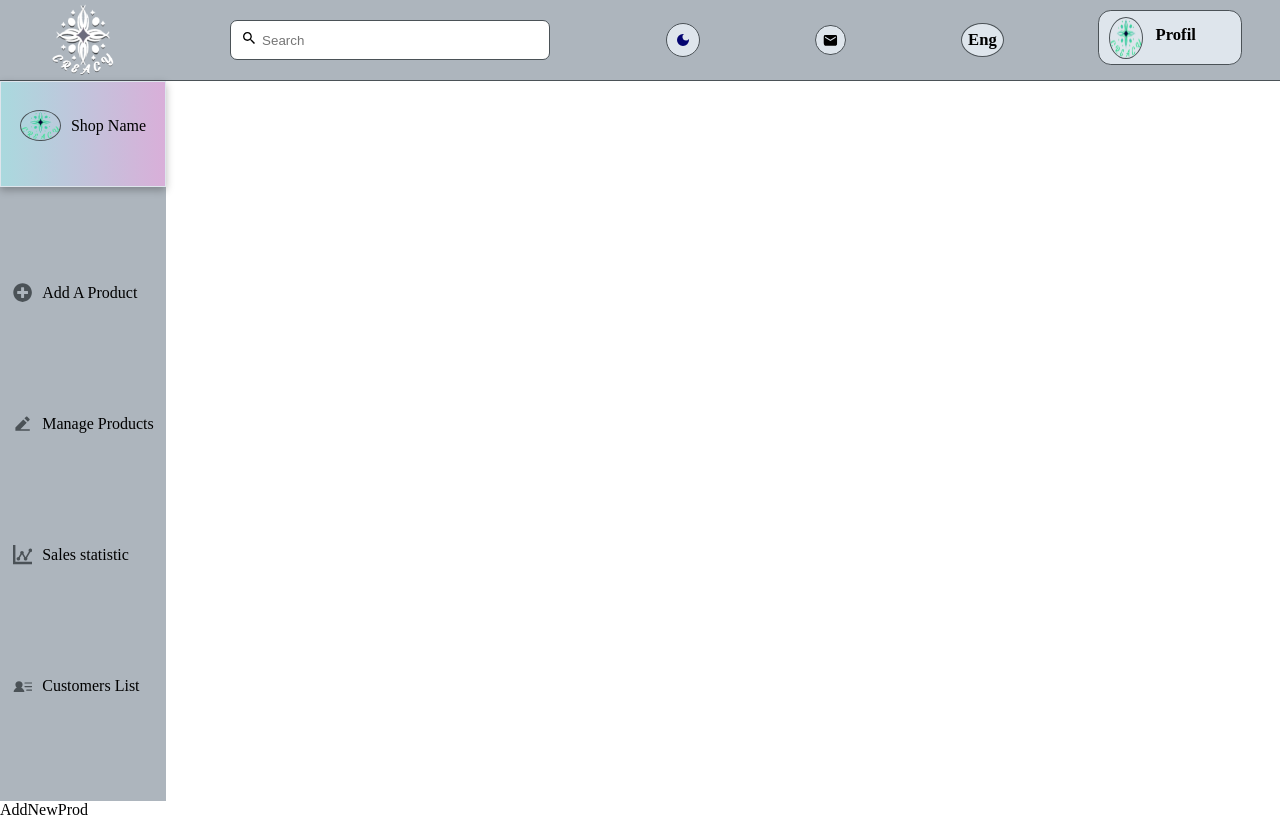
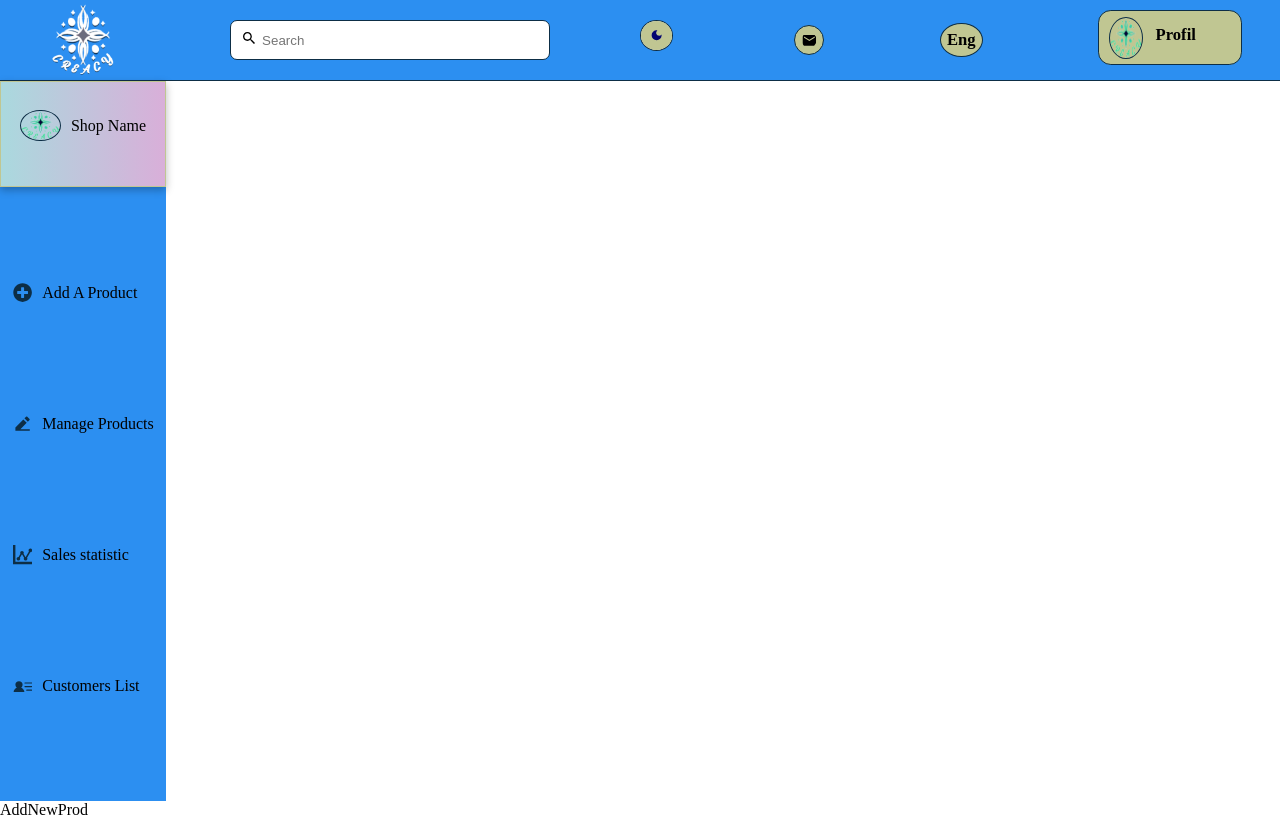
Before and after one commit to selma-lahouali/CREACY-front-end, a React (Vite) app: page /addNewProduct in a window 1280 px wide. Built offline with nearby package versions, Linux system fonts and the light colour scheme.

Commit message:
dark-light-Setting

```diff
--- /dev/null
+++ b/src/components/DarkLightMode/DarkLightMode.css
@@ -0,0 +1,22 @@
+.dark-light-mode {
+  border-radius: 50%;
+  position: absolute;
+  top: 2.5vh;
+  left: 50vw;
+  border: 1px solid var(--darkBleu);
+  display: flex;
+  align-items: center;
+  cursor: pointer;
+}
+.darkMode {
+  background-color: var(--lightBleu);
+  color: rgb(4, 4, 113);
+  border-radius: 50%;
+  padding: 0.6vw 0.7vw;
+}
+.lightMode {
+  background-color: var(--meduimleu);
+  color: rgb(215, 208, 0);
+  border-radius: 50%;
+  padding: 0.6vw 0.7vw;
+}
--- /dev/null
+++ b/src/components/DarkLightMode/DarkLightMode.jsx
@@ -0,0 +1,27 @@
+import { useState } from "react";
+import "./DarkLightMode.css";
+import { MdDarkMode, MdLightMode } from "react-icons/md";
+
+const DarkLightMode = ({ onToggle }) => {
+  const [theme, setTheme] = useState("dark");
+
+  const toggleTheme = () => {
+    const newTheme = theme === "dark" ? "light" : "dark";
+    setTheme(newTheme);
+    onToggle(newTheme);
+  };
+
+  return (
+    <>
+      <button className="dark-light-mode" onClick={toggleTheme}>
+        {theme === "dark" ? (
+          <MdDarkMode className="darkMode" />
+        ) : (
+          <MdLightMode className="lightMode" />
+        )}
+      </button>
+    </>
+  );
+};
+
+export default DarkLightMode;
--- a/src/components/MyShopSideBar/MyShopSideBar.css
+++ b/src/components/MyShopSideBar/MyShopSideBar.css
@@ -39,6 +39,7 @@
   margin-bottom: 9vh;
   display: flex;
   justify-content: center;
+
 }
 .shop-logo {
   width: 3vw;
--- a/src/components/MyShopSideBar/MyShopSideBar.jsx
+++ b/src/components/MyShopSideBar/MyShopSideBar.jsx
@@ -1,5 +1,4 @@
 import { Link, NavLink } from "react-router-dom";
-
 import "./MyShopSideBar.css";
 import { FaPlusCircle } from "react-icons/fa";
 import { RiEdit2Fill } from "react-icons/ri";
--- a/src/components/NavBar/NavBar.css
+++ b/src/components/NavBar/NavBar.css
@@ -17,6 +17,7 @@
   border-radius: 7px;
   padding-left: 2.4vw;
   border: 1px solid var(--darkBleu);
+  margin-right: 10vw;
 }
 .searchIcon {
   position: absolute;
@@ -26,29 +27,7 @@
 .searchBar input:focus {
   outline: 1px solid var(--darkBleu);
 }
-.darkLightMode {
-  /* background-color: azure; */
-  border: 1px solid var(--darkBleu);
-  border-radius: 2vw;
-  padding: 0.3vh 0.2vw;
-  display: flex;
-  gap: 1vw;
-  justify-content: center;
-  align-items: center;
-  cursor: pointer;
-}
-.darkMode {
-  background-color: var(--lightBleu);
-  color: rgb(4, 4, 113);
-  border-radius: 50%;
-  padding: 1vh;
-}
-.lightMode {
-  background-color: var(--lightBleu);
-  color: rgb(215, 208, 0);
-  border-radius: 50%;
-  padding: 1vh;
-}
+
 .home-messangerie {
   border: 1px solid var(--darkBleu);
   background-color: var(--lightBleu);
--- a/src/components/NavBar/NavBar.jsx
+++ b/src/components/NavBar/NavBar.jsx
@@ -1,5 +1,4 @@
 import logo from "../../assets/logoV2.png";
-import { MdDarkMode, MdLightMode } from "react-icons/md";
 import { MdEmail } from "react-icons/md";
 import { IoMdSearch } from "react-icons/io";
 import "./NavBar.css";
@@ -8,13 +7,7 @@ import profilImage from "../../assets/logo.png";
 import { Link } from "react-router-dom";
 
 const NavBar = () => {
-  const [darkLightToggle, setDarkLightToggle] = useState(true);
   const [profilOptions, setProfilOptions] = useState(true);
-
-  const toggleDarkLightMode = () => {
-    setDarkLightToggle(!darkLightToggle);
-  };
-
   const toggleProfilOptions = () => {
     setProfilOptions(!profilOptions);
   };
@@ -32,15 +25,7 @@ const NavBar = () => {
           />
           <IoMdSearch className="searchIcon" />
         </form>
-        {/* Dark and light mode */}
-        <div
-          className={`darkLightMode ${
-            darkLightToggle ? "darkMode" : "lightMode"
-          }`}
-          onClick={toggleDarkLightMode}
-        >
-          {darkLightToggle ? <MdDarkMode /> : <MdLightMode />}
-        </div>
+
         {/* Messenger */}
         <MdEmail className="home-messangerie" />
         <h1 className="languag">Eng</h1>
--- a/src/index.css
+++ b/src/index.css
@@ -15,9 +15,21 @@ body {
   --darkPink: #d69f7e; */
   /* animations / animations / animations / animations */
   --shortTransition: 0.2s;
+  /* dark or light mode / dark or light mode / dark or light mode / dark or light mode  */
+  /* light mode */
 }
-form button {
+form,
+button {
   cursor: pointer;
 }
+
+[data-theme="dark-mode"] {
+  color: white;
+  --mainBleu: #de870e;
+  --mediumBleu: #2c8ff1;
+  --darkBleu: #0d2e46;
+  --lightBleu: #c0c692;
+}
+
 /* palette pink https://coolors.co/palette/edc4b3-e6b8a2-deab90-d69f7e-cd9777-c38e70-b07d62-9d6b53-8a5a44-774936 */
 /* palette bleu https://coolors.co/palette/f8f9fa-e9ecef-dee2e6-ced4da-adb5bd-6c757d-495057-343a40-212529 */
--- a/src/main.jsx
+++ b/src/main.jsx
@@ -1,5 +1,51 @@
-import React from "react";
-import ReactDOM from "react-dom/client";
+// import React from "react";
+// import ReactDOM from "react-dom/client";
+// import "./index.css";
+// import { createBrowserRouter, RouterProvider } from "react-router-dom";
+// import App from "./App.jsx";
+// import Home from "./pages/Home/Home.jsx";
+// import Login from "./pages/Login/Login.jsx";
+// import Register from "./pages/Register/Register.jsx";
+// import MyShop from "./pages/MyShop/Shop/MyShop.jsx";
+// import NavBar from "./components/NavBar/NavBar.jsx";
+// import AddNewProd from "./pages/MyShop/AddNewProd/AddNewProd.jsx";
+
+// const router = createBrowserRouter([
+//   {
+//     path: "/",
+//     element: <App></App>,
+//   },
+//   {
+//     path: "/register",
+//     element: <Register></Register>,
+//   },
+//   {
+//     path: "/login",
+//     element: <Login></Login>,
+//   },
+//   {
+//     path: "/home",
+//     element: <Home></Home>,
+//   },
+//   {
+//     path: "/myShop",
+//     element: <MyShop></MyShop>,
+//   },
+//   {
+//     path: "/addNewProduct",
+//     element: <AddNewProd></AddNewProd>,
+//   },
+// ]);
+
+// ReactDOM.createRoot(document.getElementById("root")).render(
+//   <React.StrictMode>
+//       <NavBar></NavBar>
+//       <RouterProvider router={router} />
+
+//   </React.StrictMode>
+// );
+
+import React, { useState } from "react";
 import "./index.css";
 import { createBrowserRouter, RouterProvider } from "react-router-dom";
 import App from "./App.jsx";
@@ -9,6 +55,8 @@ import Register from "./pages/Register/Register.jsx";
 import MyShop from "./pages/MyShop/Shop/MyShop.jsx";
 import NavBar from "./components/NavBar/NavBar.jsx";
 import AddNewProd from "./pages/MyShop/AddNewProd/AddNewProd.jsx";
+import DarkLightMode from "./components/DarkLightMode/DarkLightMode.jsx";
+import ReactDOM from "react-dom/client";
 
 const router = createBrowserRouter([
   {
@@ -37,9 +85,36 @@ const router = createBrowserRouter([
   },
 ]);
 
-ReactDOM.createRoot(document.getElementById("root")).render(
-  <React.StrictMode>
-    <NavBar></NavBar>
-    <RouterProvider router={router} />
-  </React.StrictMode>
-);
+const Main = () => {
+  const [theme, setTheme] = useState("dark");
+
+  const toggleTheme = (newTheme) => {
+    setTheme(newTheme);
+  };
+
+  const themeVariables = {
+    dark: {
+      "--mainBleu": "#de870e",
+      "--mediumBleu": "#2c8ff1",
+      "--darkBleu": "#0d2e46",
+      "--lightBleu": "#c0c692",
+    },
+    light: {
+      "--mainBleu": "#6c757d",
+      "--mediumBleu":"#adb5bd",
+      "--darkBleu": "#4b5257",
+      "--lightBleu": "#dee5ec",
+    },
+  };
+
+  return (
+    <React.StrictMode>
+      <div style={themeVariables[theme]}>
+        <NavBar></NavBar>
+        <RouterProvider router={router} />
+        <DarkLightMode onToggle={toggleTheme} />
+      </div>
+    </React.StrictMode>
+  );
+};
+ReactDOM.createRoot(document.getElementById("root")).render(<Main />);
```
